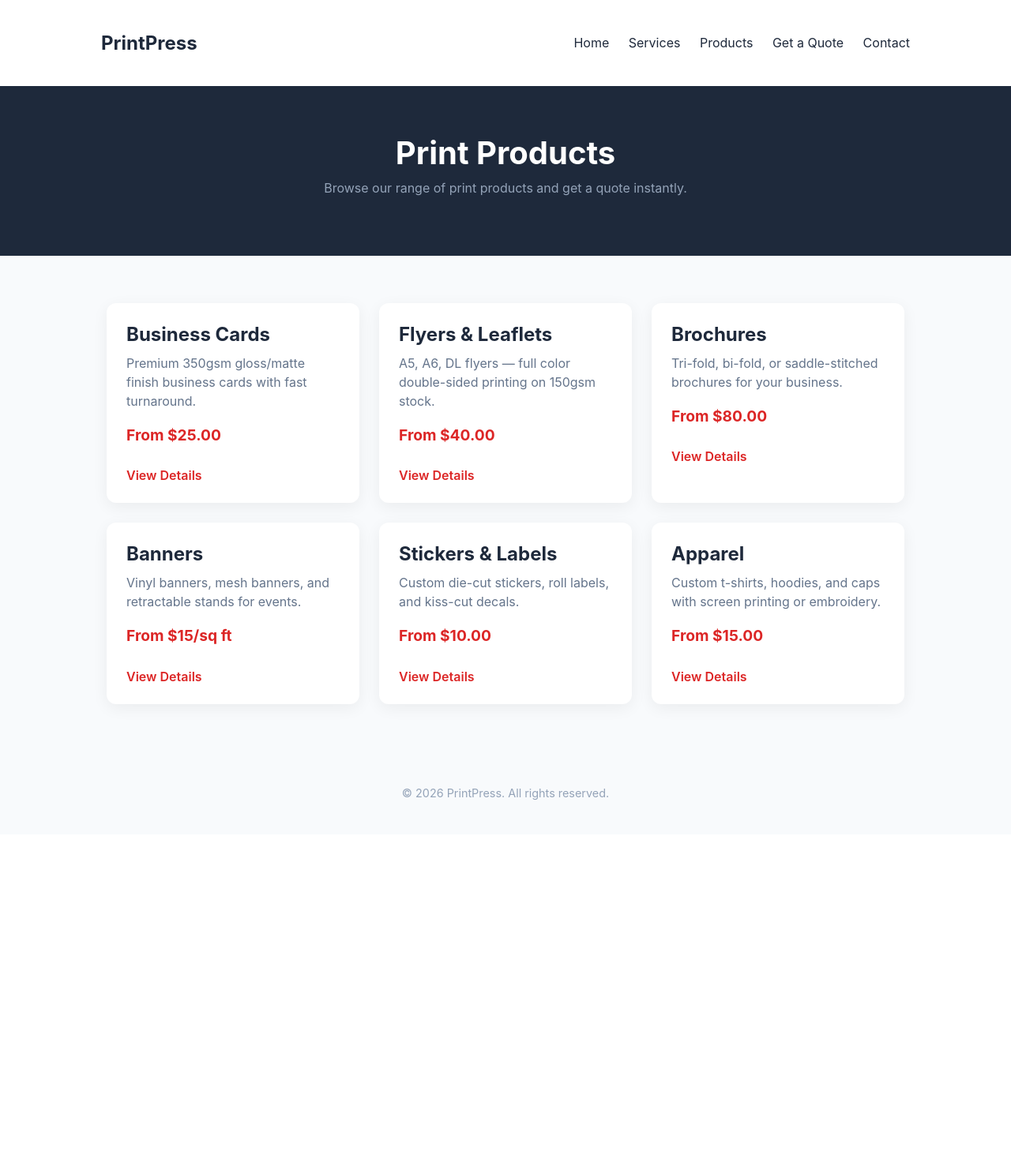
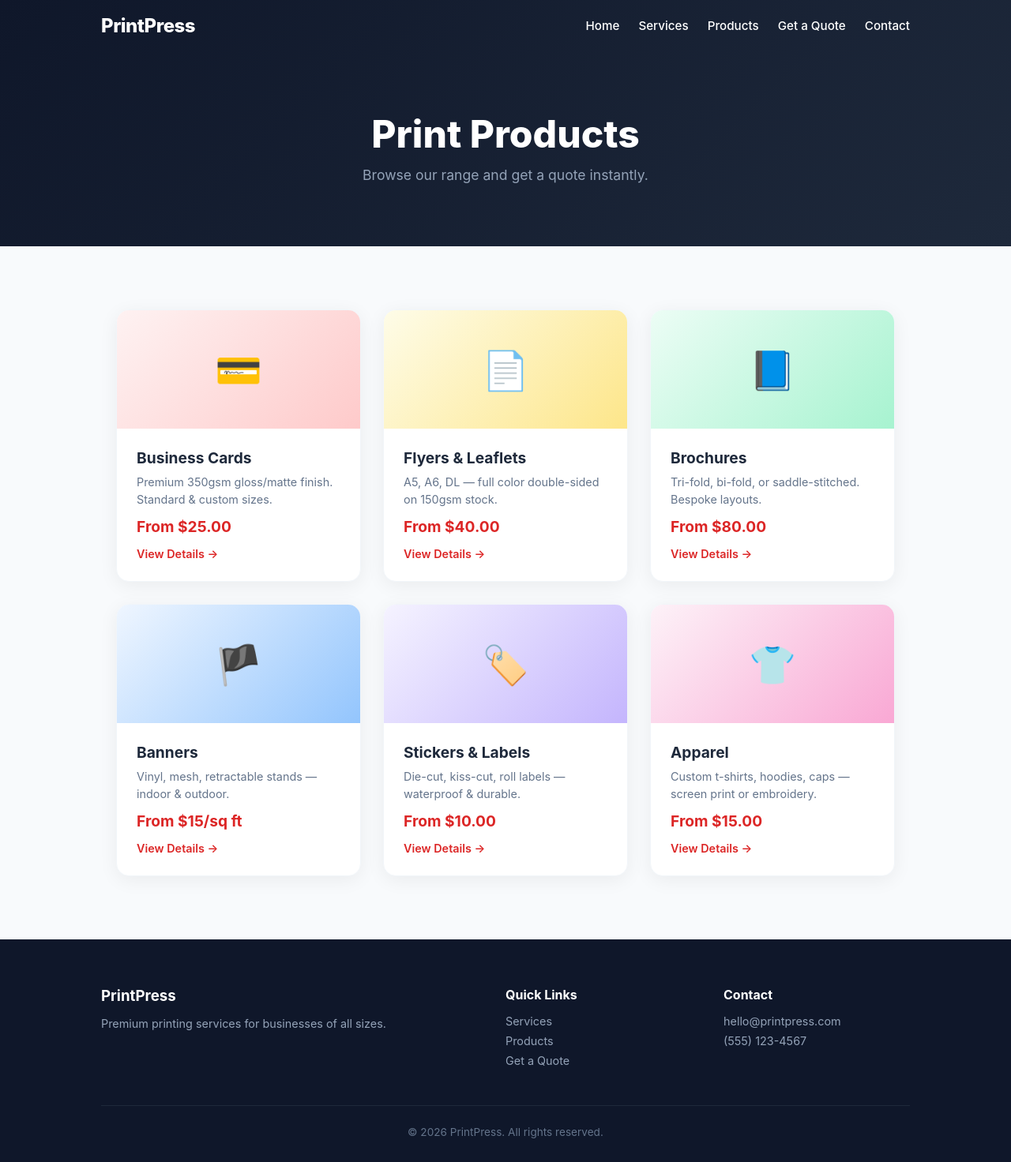
Before and after one commit to SaadRiaz99/Fast-Application-programing-Interface, a FastAPI app: page /products in a window 1280 px wide. Shown: the whole page at 79% size. Before the commit the page ends 1014 px from the top, so only its background shows below. Run offline with FastAPI, Linux system fonts and the light colour scheme.

Commit message:
Upgrade products page with scale-in animations

```diff
--- a/static/products.css
+++ b/static/products.css
@@ -1,89 +1,127 @@
-body{
-    margin:0;
-    font-family:Inter,sans-serif;
+* { margin:0; padding:0; box-sizing:border-box; }
+
+body {
+    font-family:Inter, system-ui, sans-serif;
     background:#f8fafc;
     color:#1e293b;
 }
 
-nav{
-    display:flex;
-    justify-content:space-between;
-    align-items:center;
-    padding:20px 10%;
-    background:white;
-    box-shadow:0 2px 10px rgba(0,0,0,.05);
+/* ========== NAV ========== */
+
+nav {
+    position:fixed; top:0; left:0; right:0; z-index:1000;
+    display:flex; justify-content:space-between; align-items:center;
+    padding:18px 10%; background:transparent; color:white;
+    transition:all .3s ease;
 }
 
-nav a{
+nav.scrolled {
+    background:rgba(255,255,255,.85);
+    backdrop-filter:blur(16px);
     color:#1e293b;
-    margin-left:20px;
-    text-decoration:none;
+    box-shadow:0 4px 30px rgba(0,0,0,.08);
 }
 
-.page-header{
-    text-align:center;
-    padding:60px 20px;
-    background:#1e293b;
-    color:white;
+.logo { font-size:1.5rem; font-weight:800; letter-spacing:-.5px; }
+
+.nav-links { display:flex; align-items:center; gap:24px; }
+
+.nav-links a {
+    color:inherit; text-decoration:none; font-size:.95rem; font-weight:500;
+    position:relative;
 }
 
-.page-header h1{
-    font-size:2.5rem;
-    margin:0;
+.nav-links a::after {
+    content:''; position:absolute; bottom:-4px; left:0;
+    width:0; height:2px; background:#dc2626;
+    transition:width .3s ease;
 }
 
-.page-header p{
-    color:#94a3b8;
-    margin-top:10px;
+.nav-links a:hover::after { width:100%; }
+
+/* ========== HEADER ========== */
+
+.page-header {
+    padding:140px 20px 80px;
+    background:linear-gradient(135deg,#0f172a,#1e293b);
+    text-align:center; color:white;
 }
 
-.products-grid{
-    display:flex;
-    gap:25px;
-    padding:60px 10%;
-    flex-wrap:wrap;
-    justify-content:center;
+.header-content h1 { font-size:clamp(2rem,4vw,3rem); font-weight:800; }
+.header-content p { color:#94a3b8; margin-top:12px; font-size:1.1rem; }
+
+/* ========== PRODUCTS ========== */
+
+.products-grid {
+    display:flex; gap:28px; padding:80px 10%;
+    flex-wrap:wrap; justify-content:center;
 }
 
-.product-card{
-    background:white;
-    border-radius:12px;
-    width:320px;
-    box-shadow:0 5px 20px rgba(0,0,0,.06);
-    overflow:hidden;
+.product-card {
+    background:white; border-radius:16px;
+    width:310px; overflow:hidden;
+    box-shadow:0 5px 25px rgba(0,0,0,.06);
+    border:1px solid #f1f5f9;
 }
 
-.product-info{
-    padding:25px;
+.product-card:hover {
+    transform:translateY(-8px);
+    box-shadow:0 20px 50px rgba(0,0,0,.1);
+    border-color:#dc2626;
 }
 
-.product-info h2{
-    margin:0 0 10px;
+.product-image {
+    height:150px;
+    display:flex; align-items:center; justify-content:center;
+    font-size:3rem;
 }
 
-.desc{
-    color:#64748b;
-    line-height:1.5;
-    margin:0 0 15px;
+.product-info { padding:25px; }
+
+.product-info h2 { font-size:1.2rem; margin-bottom:8px; }
+
+.desc {
+    color:#64748b; font-size:.9rem; line-height:1.5;
+    margin-bottom:12px;
 }
 
-.price{
-    font-weight:700;
-    color:#dc2626;
-    font-size:1.2rem;
+.price {
+    font-weight:700; color:#dc2626;
+    font-size:1.2rem; display:block; margin-bottom:12px;
 }
 
-.product-info a{
-    display:inline-block;
-    margin-top:10px;
-    color:#dc2626;
-    text-decoration:none;
-    font-weight:600;
+.product-link {
+    color:#dc2626; text-decoration:none; font-weight:600;
+    font-size:.9rem; display:inline-block;
 }
 
-footer{
-    text-align:center;
-    padding:30px;
-    color:#94a3b8;
-    font-size:0.9rem;
+.product-link:hover { transform:translateX(4px); }
+
+/* ========== FOOTER ========== */
+
+footer {
+    background:#0f172a; color:white;
+    padding:60px 10% 30px;
 }
+
+.footer-grid {
+    display:grid; grid-template-columns:2fr 1fr 1fr; gap:40px;
+    margin-bottom:40px;
+}
+
+.footer-grid h3, .footer-grid h4 { margin-bottom:15px; }
+
+.footer-grid p, .footer-grid a {
+    color:#94a3b8; text-decoration:none;
+    display:block; margin-bottom:8px; font-size:.9rem;
+}
+
+.footer-grid a:hover { color:#dc2626; }
+
+.footer-bottom {
+    border-top:1px solid #1e293b;
+    padding-top:25px; text-align:center;
+    color:#64748b; font-size:.85rem;
+}
+
+@media (max-width:768px) { .footer-grid { grid-template-columns:1fr; } }
--- a/template/products.html
+++ b/template/products.html
@@ -3,14 +3,15 @@
 <head>
 <meta charset="UTF-8">
 <meta name="viewport" content="width=device-width, initial-scale=1.0">
-<title>Products - PrintPress</title>
+<title>Products — PrintPress</title>
+<link rel="stylesheet" href="/static/animations.css">
 <link rel="stylesheet" href="/static/products.css">
 </head>
 <body>
 
-<nav>
-    <h2>PrintPress</h2>
-    <div>
+<nav id="navbar">
+    <h2 class="logo">PrintPress</h2>
+    <div class="nav-links">
         <a href="/">Home</a>
         <a href="/services">Services</a>
         <a href="/products">Products</a>
@@ -20,64 +21,96 @@
 </nav>
 
 <section class="page-header">
-    <h1>Print Products</h1>
-    <p>Browse our range of print products and get a quote instantly.</p>
+    <div class="header-content anim-fade-up">
+        <h1>Print Products</h1>
+        <p>Browse our range and get a quote instantly.</p>
+    </div>
 </section>
 
 <section class="products-grid">
-    <div class="product-card">
+    <div class="product-card anim-scale delay-1">
+        <div class="product-image" style="background:linear-gradient(135deg,#fef2f2,#fecaca);">💳</div>
         <div class="product-info">
             <h2>Business Cards</h2>
-            <p class="desc">Premium 350gsm gloss/matte finish business cards with fast turnaround.</p>
+            <p class="desc">Premium 350gsm gloss/matte finish. Standard & custom sizes.</p>
             <p class="price">From $25.00</p>
-            <a href="/product">View Details</a>
+            <a href="/product" class="product-link">View Details →</a>
         </div>
     </div>
-    <div class="product-card">
+    <div class="product-card anim-scale delay-2">
+        <div class="product-image" style="background:linear-gradient(135deg,#fefce8,#fde68a);">📄</div>
         <div class="product-info">
             <h2>Flyers & Leaflets</h2>
-            <p class="desc">A5, A6, DL flyers — full color double-sided printing on 150gsm stock.</p>
+            <p class="desc">A5, A6, DL — full color double-sided on 150gsm stock.</p>
             <p class="price">From $40.00</p>
-            <a href="/product">View Details</a>
+            <a href="/product" class="product-link">View Details →</a>
         </div>
     </div>
-    <div class="product-card">
+    <div class="product-card anim-scale delay-3">
+        <div class="product-image" style="background:linear-gradient(135deg,#ecfdf5,#a7f3d0);">📘</div>
         <div class="product-info">
             <h2>Brochures</h2>
-            <p class="desc">Tri-fold, bi-fold, or saddle-stitched brochures for your business.</p>
+            <p class="desc">Tri-fold, bi-fold, or saddle-stitched. Bespoke layouts.</p>
             <p class="price">From $80.00</p>
-            <a href="/product">View Details</a>
+            <a href="/product" class="product-link">View Details →</a>
         </div>
     </div>
-    <div class="product-card">
+    <div class="product-card anim-scale delay-4">
+        <div class="product-image" style="background:linear-gradient(135deg,#eff6ff,#93c5fd);">🏴</div>
         <div class="product-info">
             <h2>Banners</h2>
-            <p class="desc">Vinyl banners, mesh banners, and retractable stands for events.</p>
+            <p class="desc">Vinyl, mesh, retractable stands — indoor & outdoor.</p>
             <p class="price">From $15/sq ft</p>
-            <a href="/product">View Details</a>
+            <a href="/product" class="product-link">View Details →</a>
         </div>
     </div>
-    <div class="product-card">
+    <div class="product-card anim-scale delay-5">
+        <div class="product-image" style="background:linear-gradient(135deg,#f5f3ff,#c4b5fd);">🏷️</div>
         <div class="product-info">
             <h2>Stickers & Labels</h2>
-            <p class="desc">Custom die-cut stickers, roll labels, and kiss-cut decals.</p>
+            <p class="desc">Die-cut, kiss-cut, roll labels — waterproof & durable.</p>
             <p class="price">From $10.00</p>
-            <a href="/product">View Details</a>
+            <a href="/product" class="product-link">View Details →</a>
         </div>
     </div>
-    <div class="product-card">
+    <div class="product-card anim-scale delay-6">
+        <div class="product-image" style="background:linear-gradient(135deg,#fdf2f8,#f9a8d4);">👕</div>
         <div class="product-info">
             <h2>Apparel</h2>
-            <p class="desc">Custom t-shirts, hoodies, and caps with screen printing or embroidery.</p>
+            <p class="desc">Custom t-shirts, hoodies, caps — screen print or embroidery.</p>
             <p class="price">From $15.00</p>
-            <a href="/product">View Details</a>
+            <a href="/product" class="product-link">View Details →</a>
         </div>
     </div>
 </section>
 
 <footer>
-    <p>&copy; 2026 PrintPress. All rights reserved.</p>
+    <div class="footer-grid">
+        <div>
+            <h3>PrintPress</h3>
+            <p>Premium printing services for businesses of all sizes.</p>
+        </div>
+        <div>
+            <h4>Quick Links</h4>
+            <a href="/services">Services</a>
+            <a href="/products">Products</a>
+            <a href="/quote">Get a Quote</a>
+        </div>
+        <div>
+            <h4>Contact</h4>
+            <p>hello@printpress.com</p>
+            <p>(555) 123-4567</p>
+        </div>
+    </div>
+    <div class="footer-bottom">
+        <p>&copy; 2026 PrintPress. All rights reserved.</p>
+    </div>
 </footer>
 
+<script>
+window.addEventListener('scroll', () => {
+    document.getElementById('navbar').classList.toggle('scrolled', window.scrollY > 60);
+});
+</script>
 </body>
 </html>
```
